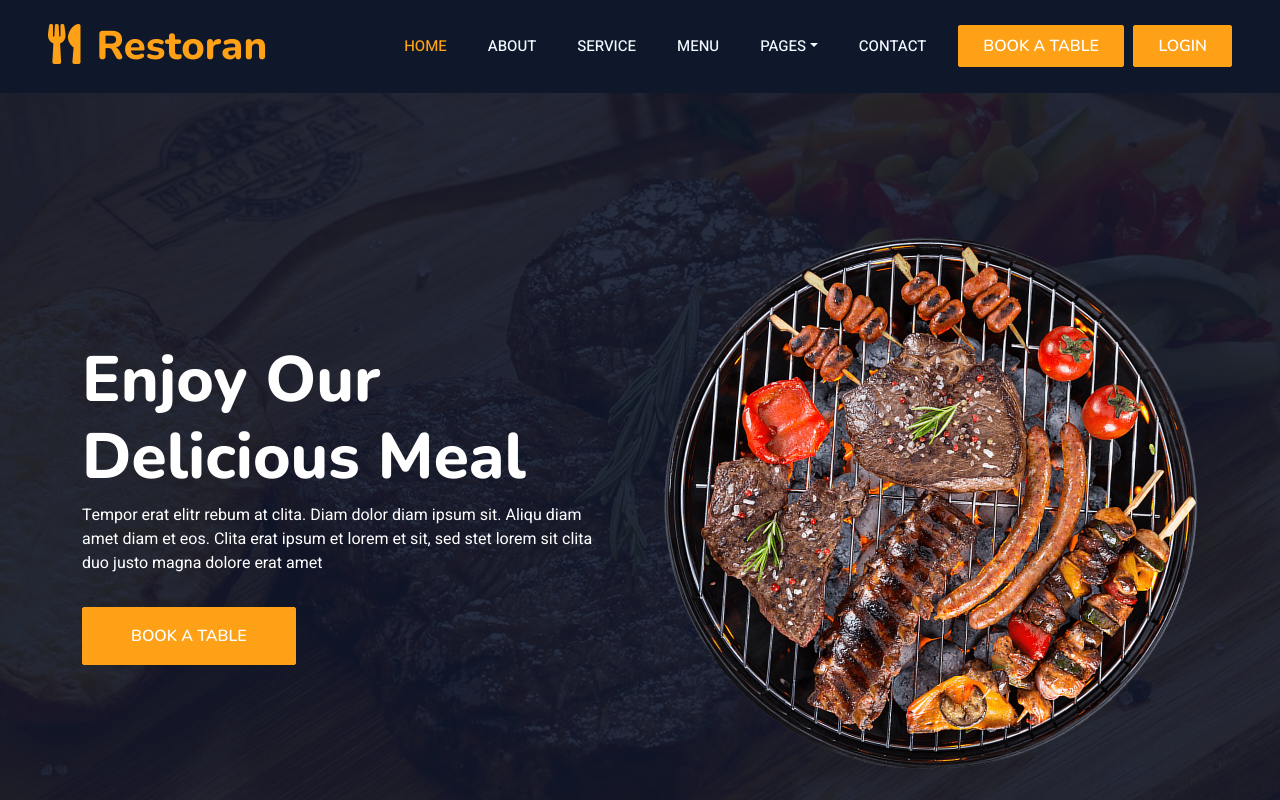
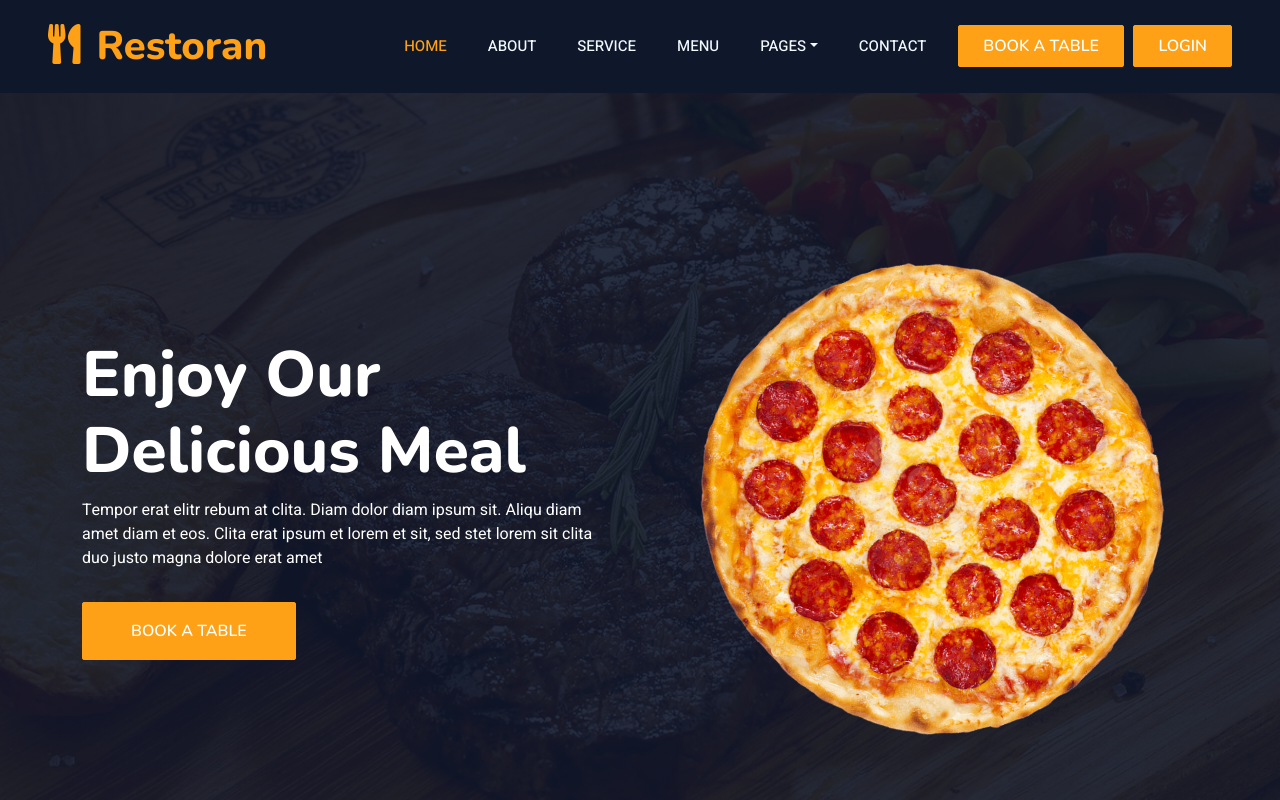
Before and after one commit to trankiet2004/database_pizza, a website with bundled scripts: page Front_End/index.html in a window 1280 px wide. Shown: the top 800 px of the page. Built offline with nearby package versions, Linux system fonts and the light colour scheme.

Commit message:
thay hero pizza

```diff
--- a/Front_End/index.html
+++ b/Front_End/index.html
@@ -83,7 +83,7 @@
                             <a href="" class="btn btn-primary py-sm-3 px-sm-5 me-3 animated slideInLeft">Book A Table</a>
                         </div>
                         <div class="col-lg-6 text-center text-lg-end overflow-hidden">
-                            <img class="img-fluid" src="img/hero.png" alt="">
+                            <img class="img-fluid" src="img/Pepperoni-Pizza-Free-PNG.png" alt="">
                         </div>
                     </div>
                 </div>
```
Also changed, not shown: Front_End/img/Pepperoni-Pizza-Free-PNG.png (added).
